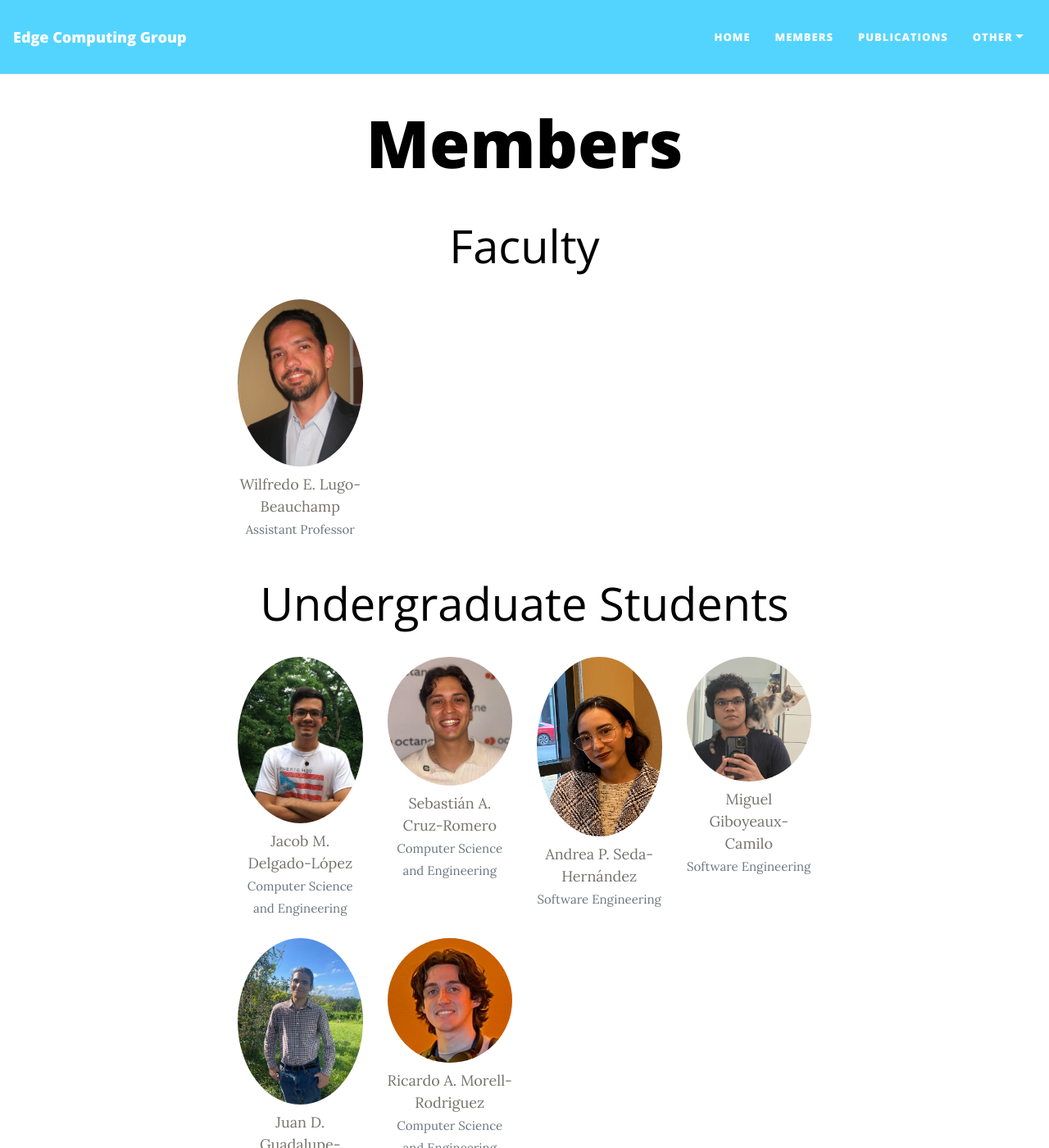
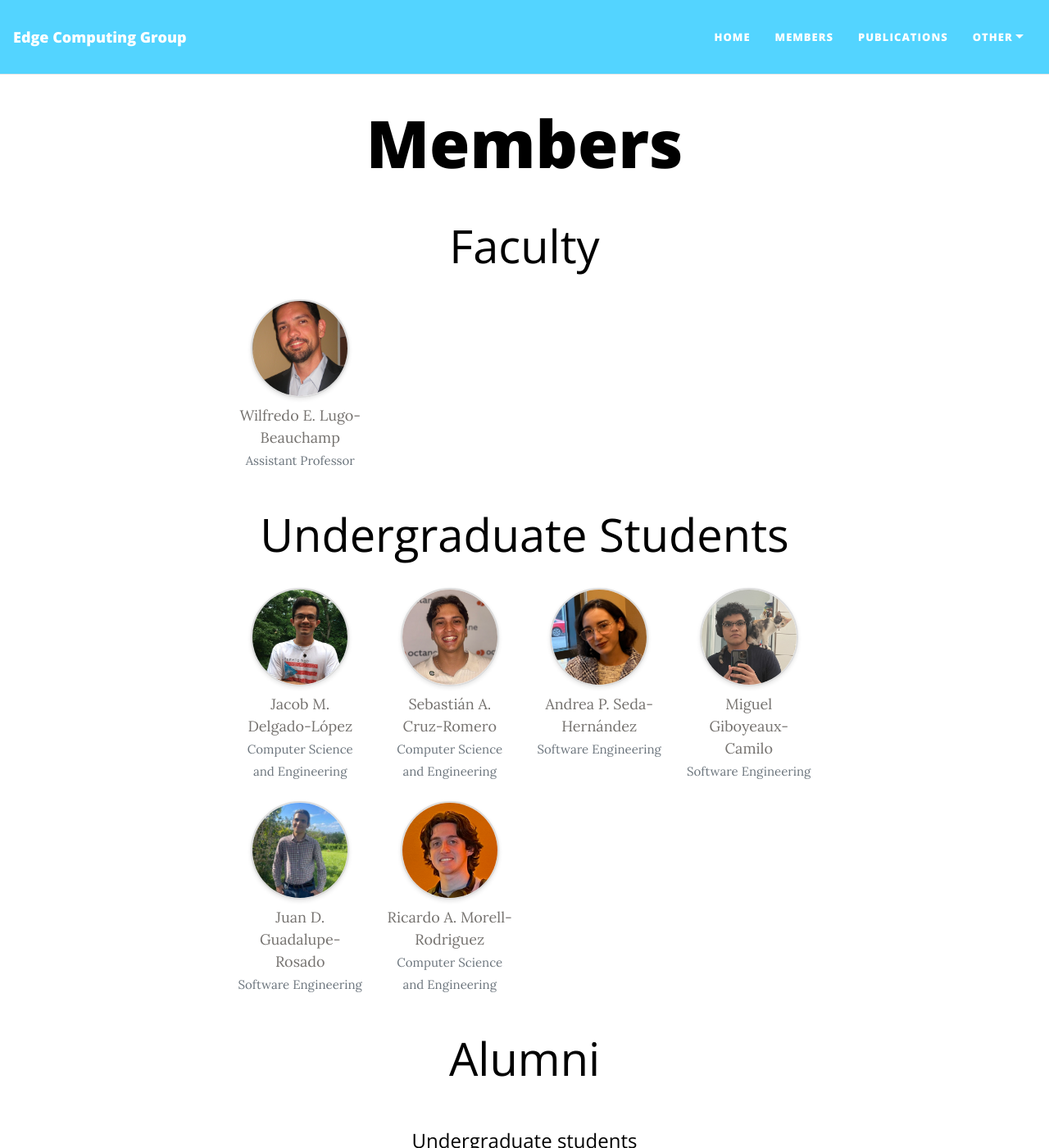
Before and after one commit to edge-computing-upr/web, a Jekyll site: the page built from pages/members.md, in a window 1280 px wide and 1400 px high. Shown: the whole window at 82% size. Built offline with Jekyll 4.4.1, drawn with Linux system fonts in a browser that asks for light colours.

Commit message:
member image stretched fix

```diff
--- a/assets/css/beautifuljekyll.css
+++ b/assets/css/beautifuljekyll.css
@@ -1135,13 +1135,16 @@ table tr td, table tr {
   border: transparent;
 }
 
-.img-circle {
-  width: 200px;
-  height: 200px;
-  border-radius: 50%;
-  object-fit: cover;
-  object-position: center;
+/* Ensure uniform circular images without distortion */
+.member-img {
+  width: 120px;       /* Set a fixed width for all images */
+  height: 120px;      /* Match height to width for a circular shape */
+  object-fit: cover;  /* Crop the image rather than stretching */
+  border-radius: 50%; /* Enforce circular shape */
+  border: 2px solid #ddd; /* Optional: Add a border for aesthetics */
+  box-shadow: 0 2px 5px rgba(0, 0, 0, 0.1); /* Optional: Add a shadow */
 }
+
 
 .img-resp {
   width: 100%;
--- a/pages/members.md
+++ b/pages/members.md
@@ -31,7 +31,7 @@ slim: true
                 {% for member in group.list %}
                     <div class="col-xl-3 col-lg-4 col-md-6 col-sm-6 col-12 text-center mb-4">
                         <a target="_blank" href="{{ member.website }}">
-                            <img class="img-fluid rounded-circle" src="{{ member.image }}" alt="{{ member.alt }}">
+                            <img class="rounded-circle member-img" src="{{ member.image }}" alt="{{ member.alt }}">
                         </a>
                         <div class="mt-2">
                             {% if member.website %}
```
Also changed, not shown: _data/members.yml (+5 -5 lines).
